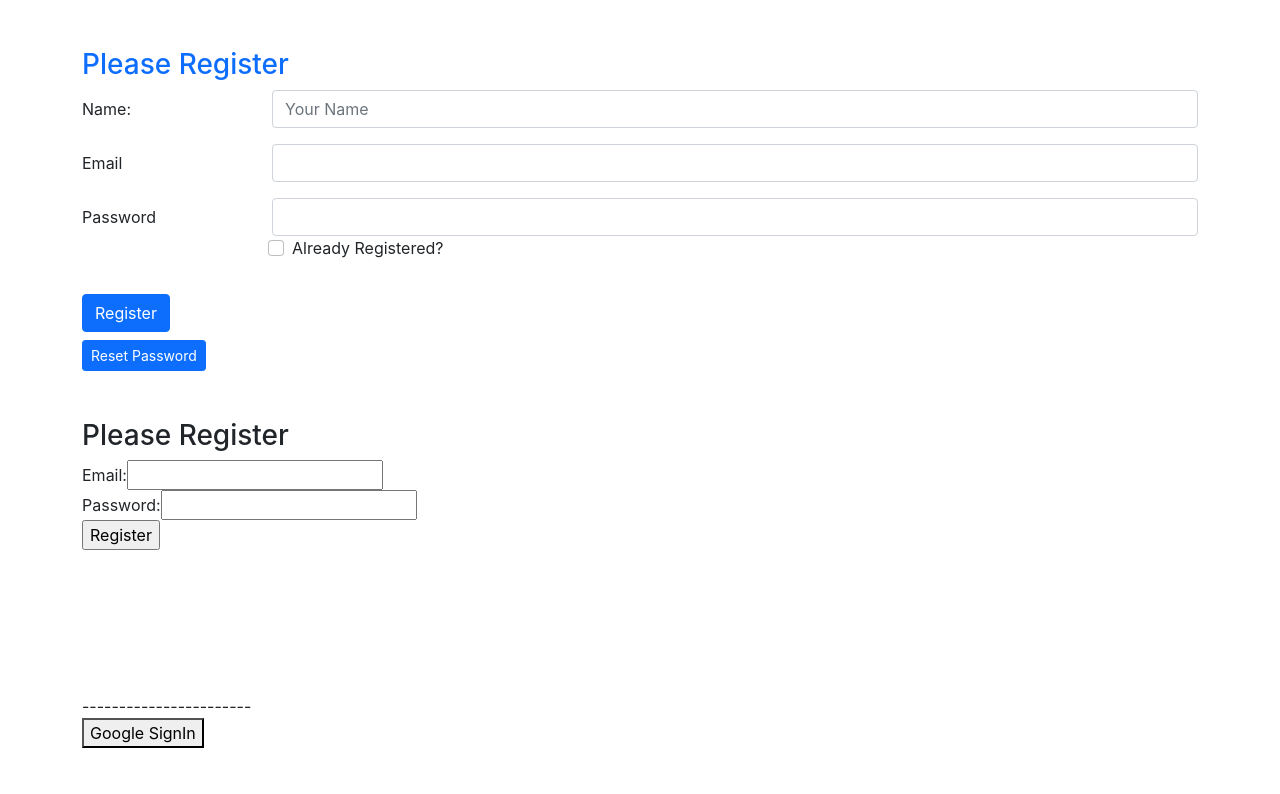
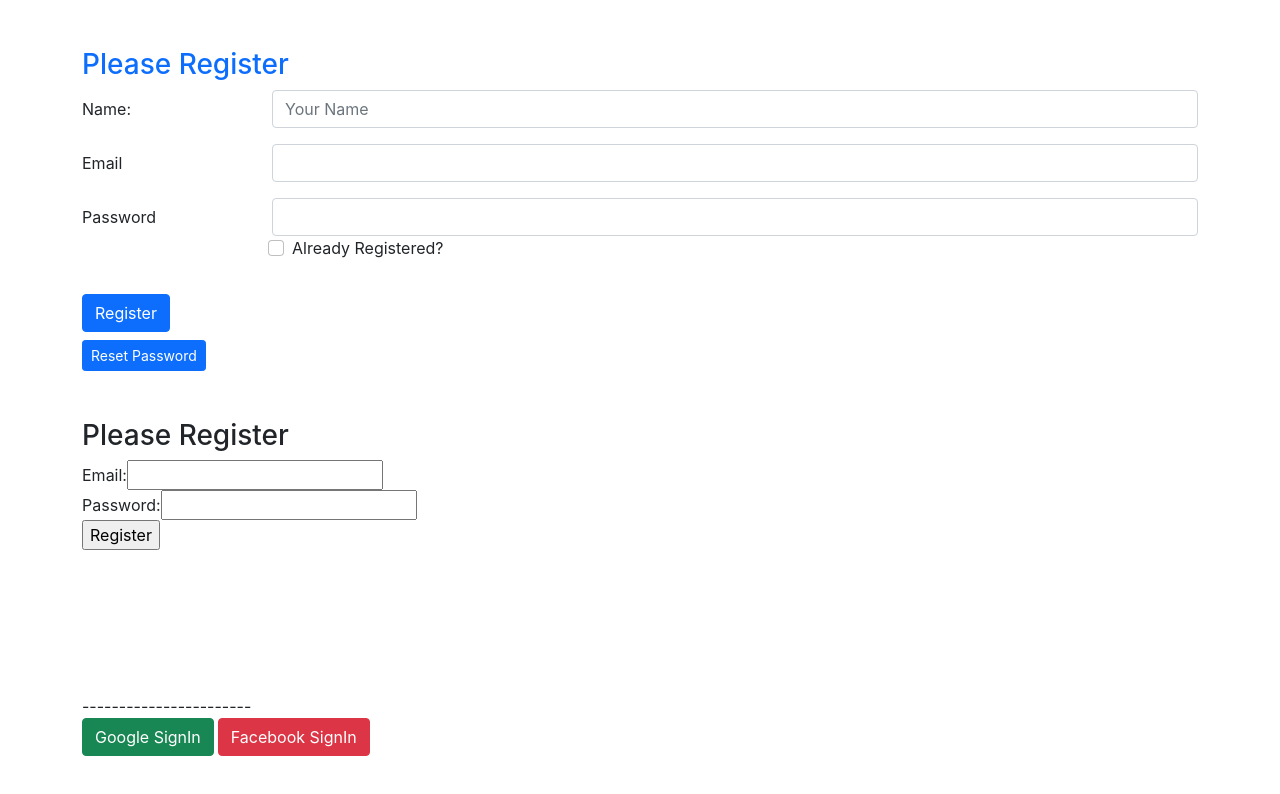
Before and after one commit to DebabrataSaha-570/email-password-authentication-firebase, a React (Create React App) app: page / in a window 1280 px wide. Shown: the top 794 px of the page. Built offline with nearby package versions, Linux system fonts and the light colour scheme.

Commit message:
facebook authentication added

```diff
--- a/src/App.js
+++ b/src/App.js
@@ -1,10 +1,11 @@
-import { getAuth, signInWithPopup, GoogleAuthProvider, createUserWithEmailAndPassword, signInWithEmailAndPassword, sendEmailVerification, sendPasswordResetEmail, updateProfile } from "firebase/auth";
+import { getAuth, signInWithPopup, GoogleAuthProvider, createUserWithEmailAndPassword, signInWithEmailAndPassword, sendEmailVerification, sendPasswordResetEmail, updateProfile, FacebookAuthProvider } from "firebase/auth";
 import { useState } from "react";
 import './App.css';
 import InitializeAuthentication from "./Firebase/firebase.initialize";
 
 InitializeAuthentication()
 const googleProvider = new GoogleAuthProvider();
+const facebookProvider = new FacebookAuthProvider();
 
 function App() {
   const [name, setName] = useState('')
@@ -26,6 +27,22 @@ function App() {
         const errorMessage = error.message;
         const email = error.email;
         const credential = GoogleAuthProvider.credentialFromError(error);
+      });
+  }
+  const handleFacebookSignIn = () => {
+    const auth = getAuth();
+    signInWithPopup(auth, facebookProvider)
+      .then((result) => {
+        const user = result.user;
+        console.log(user)
+        const credential = FacebookAuthProvider.credentialFromResult(result);
+        const accessToken = credential.accessToken;
+      })
+      .catch((error) => {
+        const errorCode = error.code;
+        const errorMessage = error.message;
+        const email = error.email;
+        const credential = FacebookAuthProvider.credentialFromError(error);
       });
   }
   const handleRegistration = (event) => {
@@ -192,7 +209,8 @@ function App() {
       <br /><br /><br />
 
       <div>-----------------------</div>
-      <button onClick={handleGoogleSignIn}>Google SignIn</button>
+      <button class="btn btn-success" onClick={handleGoogleSignIn}>Google SignIn</button>
+      <button onClick={handleFacebookSignIn} class="btn btn-danger mx-1">Facebook SignIn</button>
     </div>
   );
 }
```
